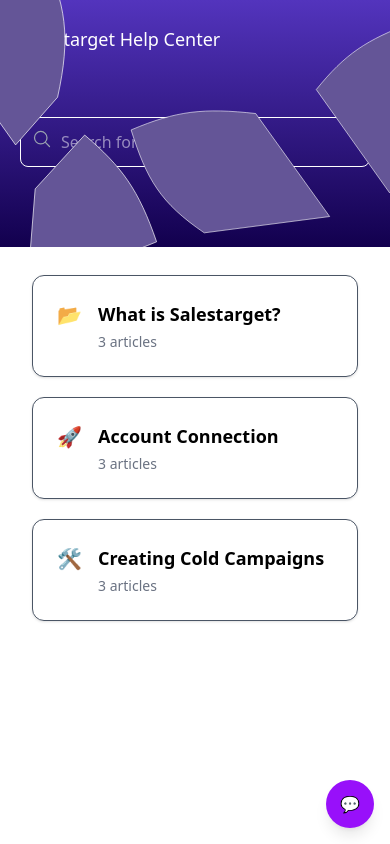
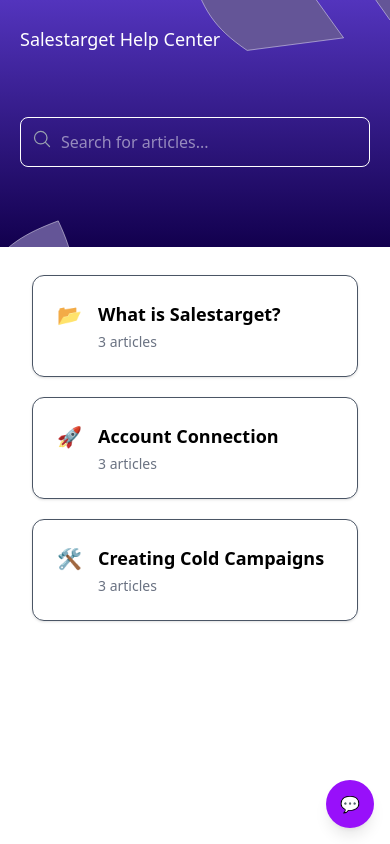
Before and after one commit to salestargetadmin/sales_target_help, a React (Vite) app: page / in a window 390 px wide. Built offline with nearby package versions, Linux system fonts and the light colour scheme.

Commit message:
fixed header in mobile

```diff
--- a/src/help/HelpLayout.tsx
+++ b/src/help/HelpLayout.tsx
@@ -26,7 +26,7 @@
           />
         </div>
         <img src="/bg3.svg" alt="" className="image1 absolute"></img>
-        <img src="/bg2.svg" alt="" className="image2 absolute"></img>
+        <img src="/bg2.svg" alt="" className="image2 absolute "></img>
       </div>
 
       {/* Content inside max-width container */}
--- a/src/index.css
+++ b/src/index.css
@@ -21,3 +21,25 @@
   width: 260px;
   height: 260px;
 }
+
+
+@media screen and (max-width:767px) {
+  .image2 {
+    background-repeat: repeat;
+    background-size: 250px;
+    bottom: 188px;
+    right: 0px;
+    width: 200px;
+    height: 200px;
+  }
+  .image1 {
+    background-repeat: repeat;
+    background-size: 250px;
+    width: 200px;
+    height: 200px;
+    bottom: -171px;
+    left: -24px;
+
+  }
+
+}
```
